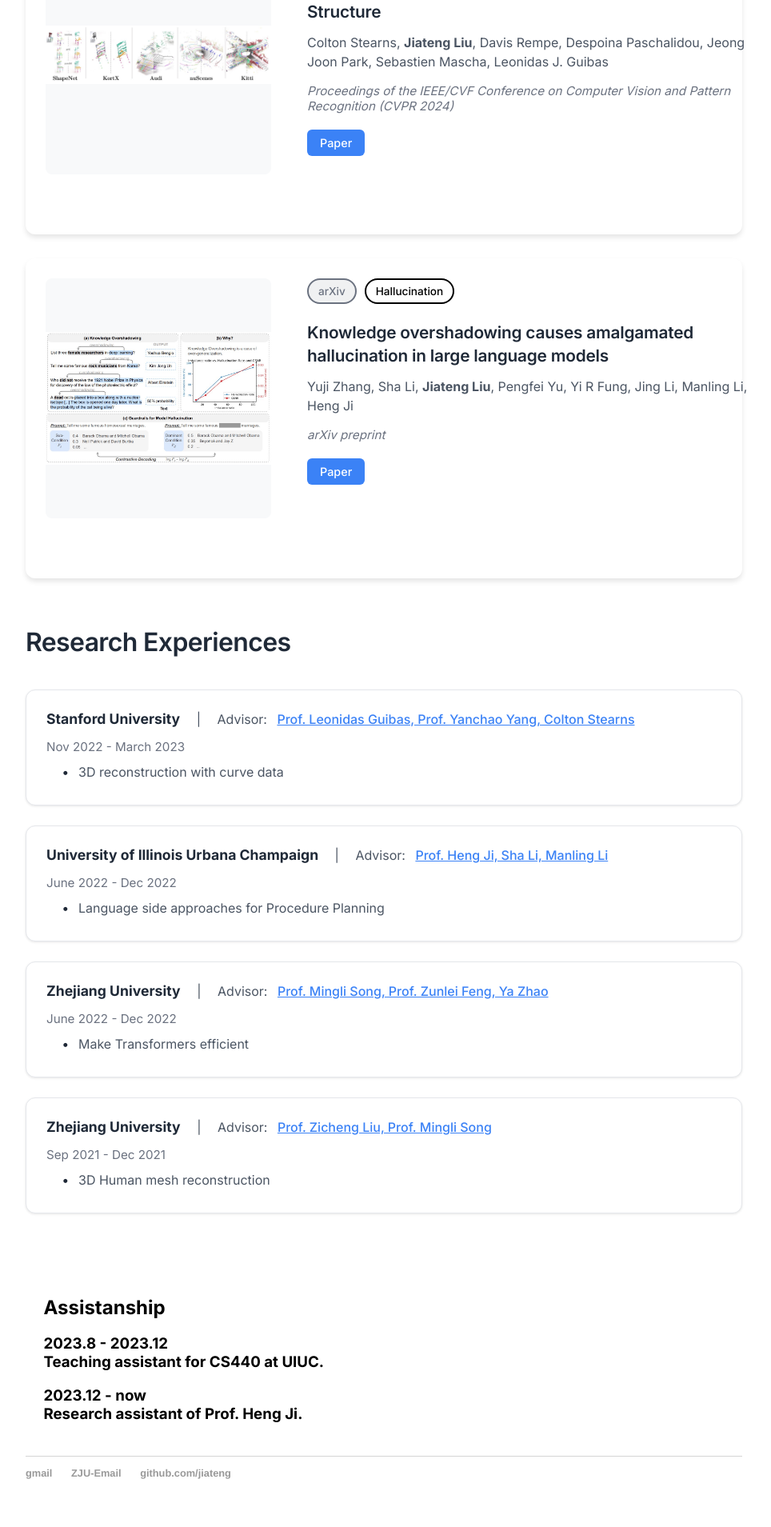
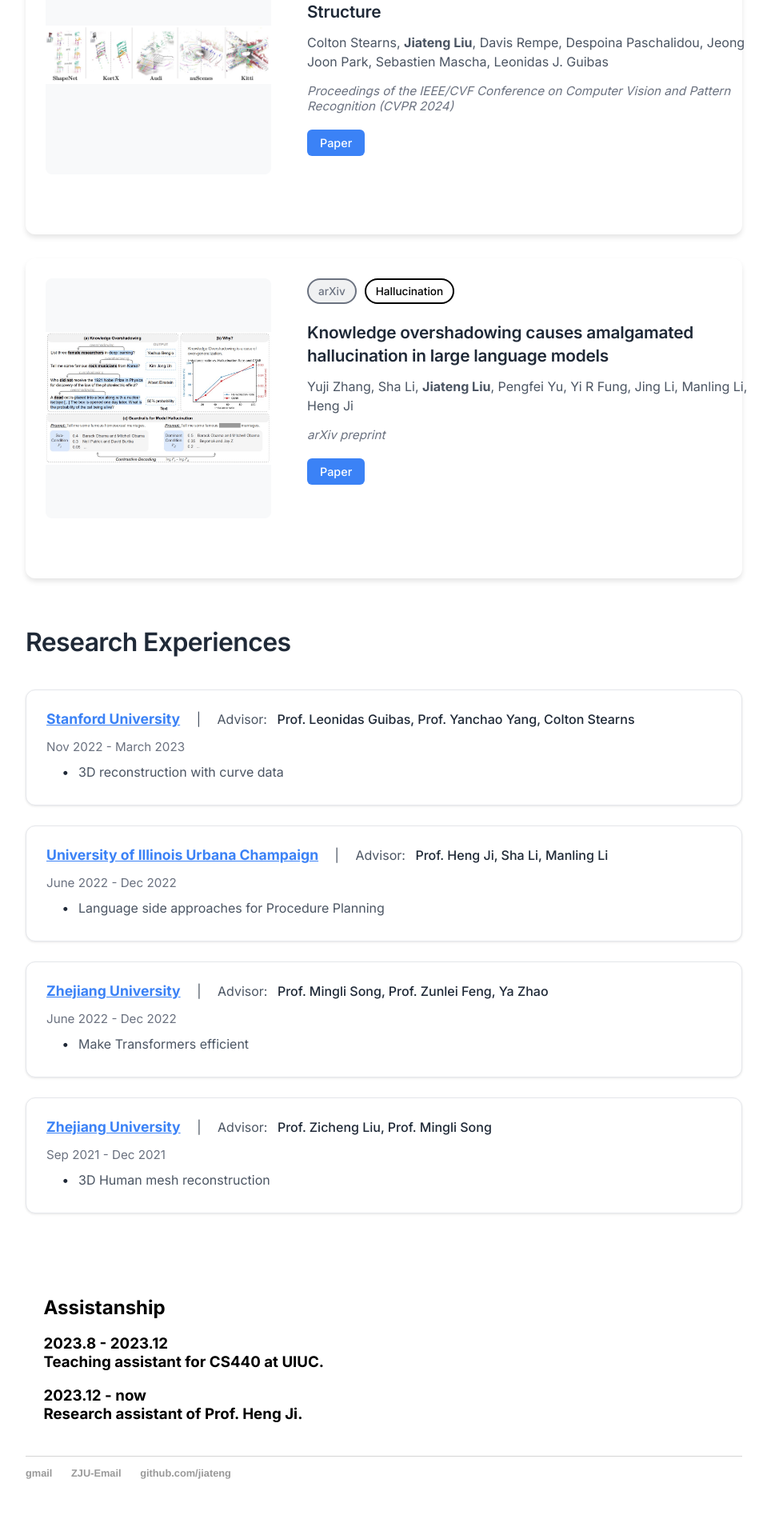
Before and after one commit to Lumos-Jiateng/Lumos-Jiateng.github.io, a Jekyll site: the page built from index.html, in a window 1280 px wide. Shown: the part 4325-6234 px from the top of the page at 80% size, without its empty margins (160-1124 px from the left). Built offline with Jekyll 4.4.1, drawn with Linux system fonts in a browser that asks for light colours.

Commit message:
Fix Research Experiences link styling: University links only
- Made institution names blue with underline (clickable)
- Made advisor names black without underline (not clickable)
- Added hover effect for institution links
- Now only university names are visually and functionally clickable
- Advisor names appear as regular text without link styling

```diff
--- a/css/main.css
+++ b/css/main.css
@@ -272,9 +272,14 @@ ul.posts li {
 
 .institution-name {
     font-weight: 700;
-    color: #1f2937;
+    color: #3b82f6;
+    text-decoration: underline;
     font-size: 1.1em;
     margin-right: 8px;
+}
+
+.institution-name:hover {
+    color: #2563eb;
 }
 
 .advisor-label {
@@ -283,8 +288,7 @@ ul.posts li {
 }
 
 .advisor-name {
-    color: #3b82f6;
-    text-decoration: underline;
+    color: #1f2937;
     font-weight: 500;
 }
 
```
